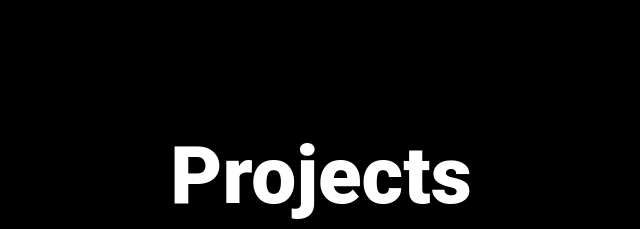
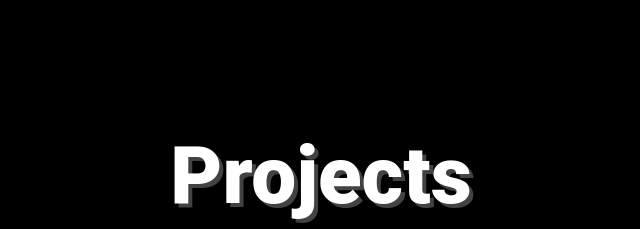
Before and after one commit to Dunc4nNT/dunc4nnt.github.io, a plain HTML site: page index.html in a window 1280 px wide. Shown: the part 1940-2169 px from the top of the page, 319-959 px from the left. Drawn offline with nearby package versions, Linux system fonts and the light colour scheme.

Commit message:
you idiot

```diff
--- a/assets/css/style.css
+++ b/assets/css/style.css
@@ -116,7 +116,7 @@ section {
     background-color: #000;
 }
 
-.transition > h1 {
+.transition > header > h1 {
     text-shadow: 0.25rem 0.25rem #424242;
 }
 
```
